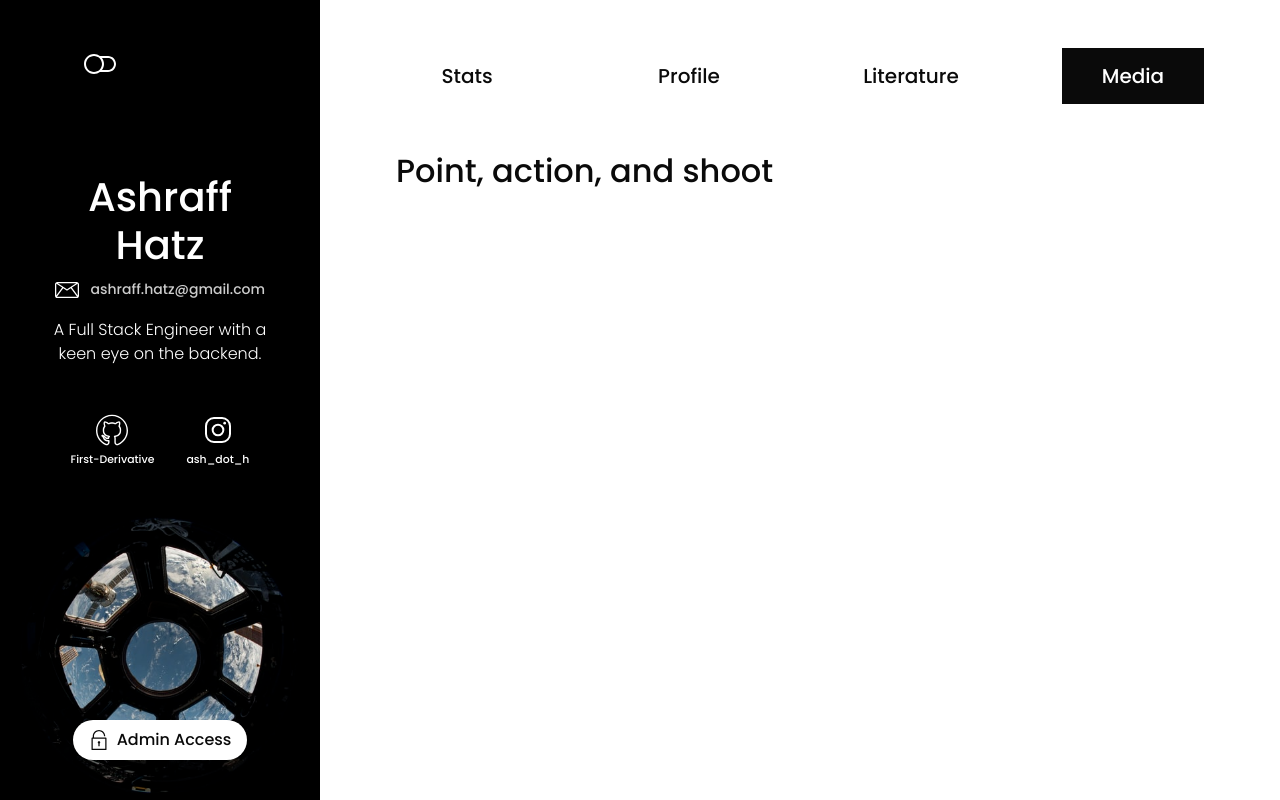
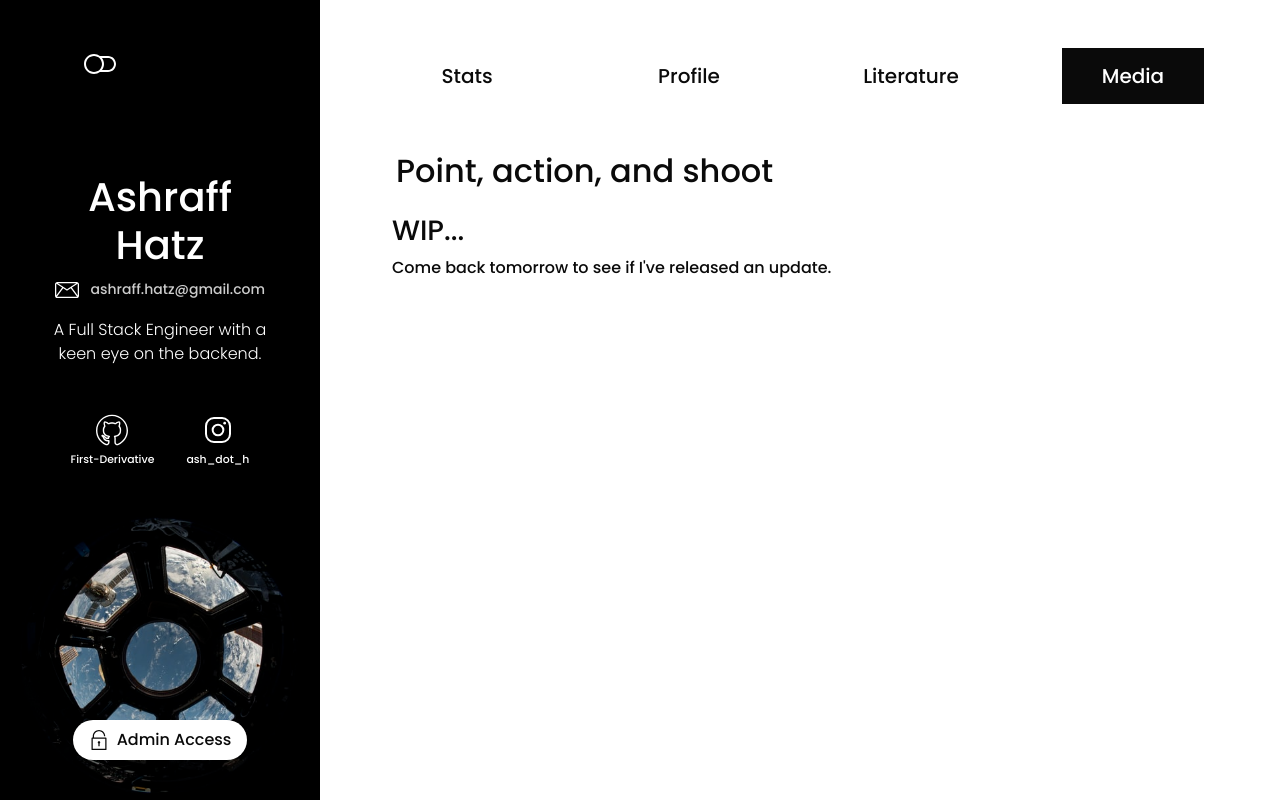
Before and after one commit to First-Derivative/ashhatz, a React (Create React App) app in the folder frontend/: page /#/media in a window 1280 px wide. Built offline with nearby package versions, Linux system fonts and the light colour scheme; no server answers.

Commit message:
Update reminaing pages with WIP content

```diff
--- a/frontend/src/pages/Literature.js
+++ b/frontend/src/pages/Literature.js
@@ -6,7 +6,17 @@ function Literature() {
   return (
     <div className="row">
       <SideBar />
-      <AppContent title={'Pen, paper, and books'}/>
+      <AppContent title={'Pen, paper, and books'}>
+      <div className="row ms-2">
+        <div className="col-12 h3">
+          WIP...
+        </div>
+
+        <div className="col-12">
+          Come back tomorrow to see if I've released an update.
+        </div>
+      </div>
+      </AppContent>
     </div>
   )
 }
--- a/frontend/src/pages/Media.js
+++ b/frontend/src/pages/Media.js
@@ -6,7 +6,18 @@ function Media() {
   return (
     <div className="row">
     <SideBar />
-    <AppContent title={'Point, action, and shoot'}/>
+    <AppContent title={'Point, action, and shoot'}>
+      <div className="row ms-2">
+
+        <div className="col-12 h3">
+          WIP...
+        </div>
+
+        <div className="col-12">
+          Come back tomorrow to see if I've released an update.
+        </div>
+      </div>
+    </AppContent>
   </div>
   )
 }
```
